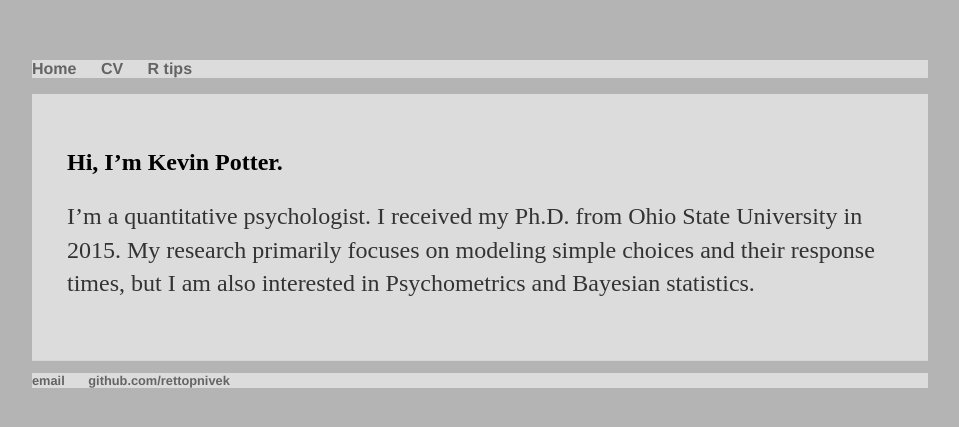
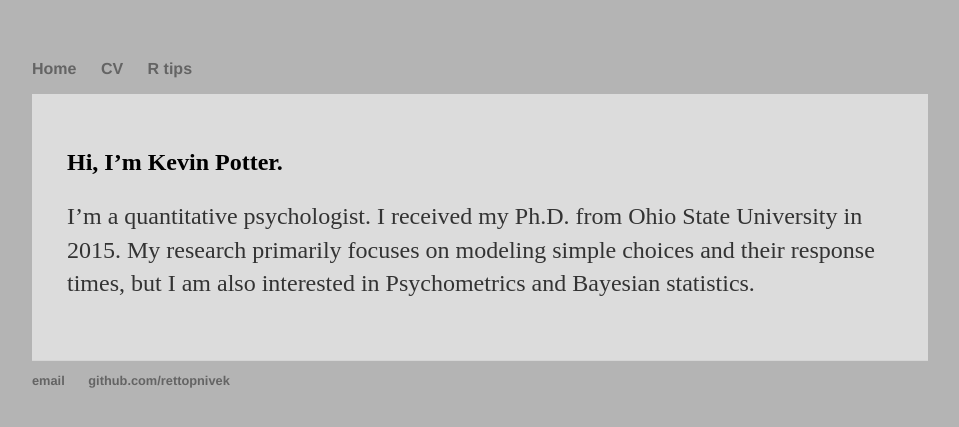
Before and after one commit to rettopnivek/rettopnivek.github.io, a Jekyll site: the page built from index.md, in a window 1280 px wide. Shown: the top 427 px of the page, without its empty margins (160-1119 px from the left). Built offline with Jekyll 4.4.1, drawn with Linux system fonts in a browser that asks for light colours.

Commit message:
Update main.css

```diff
--- a/css/main.css
+++ b/css/main.css
@@ -14,8 +14,6 @@ nav ul, footer ul {
     padding: 0px;
     list-style: none;
     font-weight: bold;
-    background-clip: padding-box;
-    background: rgb(220, 220, 220);
 }
 nav ul li, footer ul li {
     display: inline;
```
